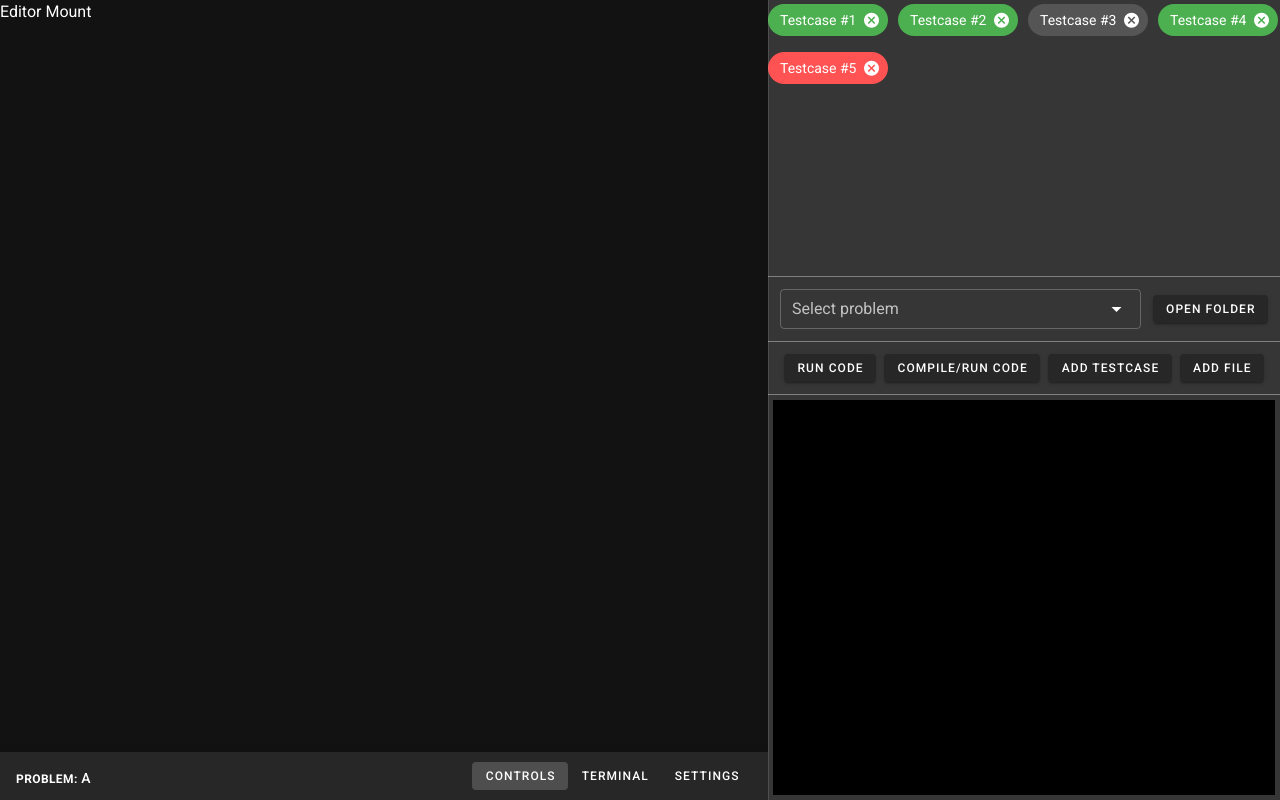
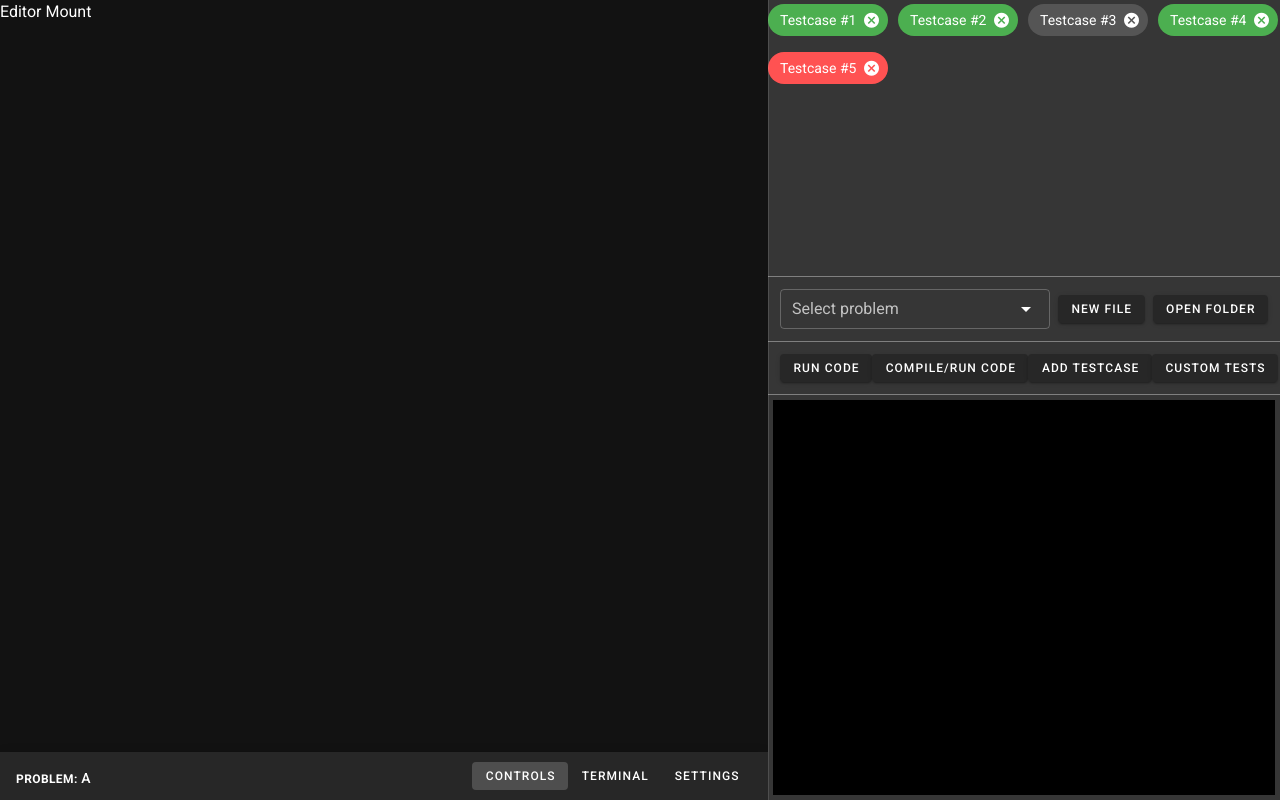
Before and after one commit to hnanacc/sprint, a Vue app: page / in a window 1280 px wide. Built offline with nearby package versions, Linux system fonts and the light colour scheme.

Commit message:
Changed schema

```diff
--- a/src/components/ControlCenter.vue
+++ b/src/components/ControlCenter.vue
@@ -2,13 +2,14 @@
   <v-container class="ma-0 pa-0">
     <v-container class="selector d-flex align-center flex-nowrap">
         <v-select label="Select problem" :items="files" hide-details dense outlined></v-select>
-        <v-btn @click="openFolder" class="ml-3" small>open folder</v-btn>
+        <v-btn @click="openFile" class="ml-2" small>new file</v-btn>
+        <v-btn @click="openFolder" class="ml-2" small>open folder</v-btn>
     </v-container>
     <v-container class="root d-flex justify-space-around">
       <v-btn small @click="runCode">run code</v-btn>
       <v-btn small @click="compileRunCode">compile/run code</v-btn>
       <v-btn small @click="addTest">add testcase</v-btn>
-      <v-btn small @click="addFile">add file</v-btn>
+      <v-btn small @click="addFile">custom tests</v-btn>
     </v-container>
   </v-container>
 </template>
@@ -17,19 +18,22 @@
 export default {
   methods: {
     runCode: function() {
-      console.log("Running code...");
+      alert("Running code...");
     },
     compileRunCode: function() {
-      console.log("Compiling and running code...");
+      alert("Compiling and running code...");
     },
     addTest: function() {
-      console.log("Test Added...");
+      alert("Test Added...");
     },
     addFile: function() {
-      console.log("Adding File...");
+      alert("Adding File...");
     },
     openFolder: function() {
-        console.log("New Folder opening...")
+        alert("New Folder opening...");
+    },
+    openFile: function(){
+      alert("Create a new file...");
     }
   },
 
```
